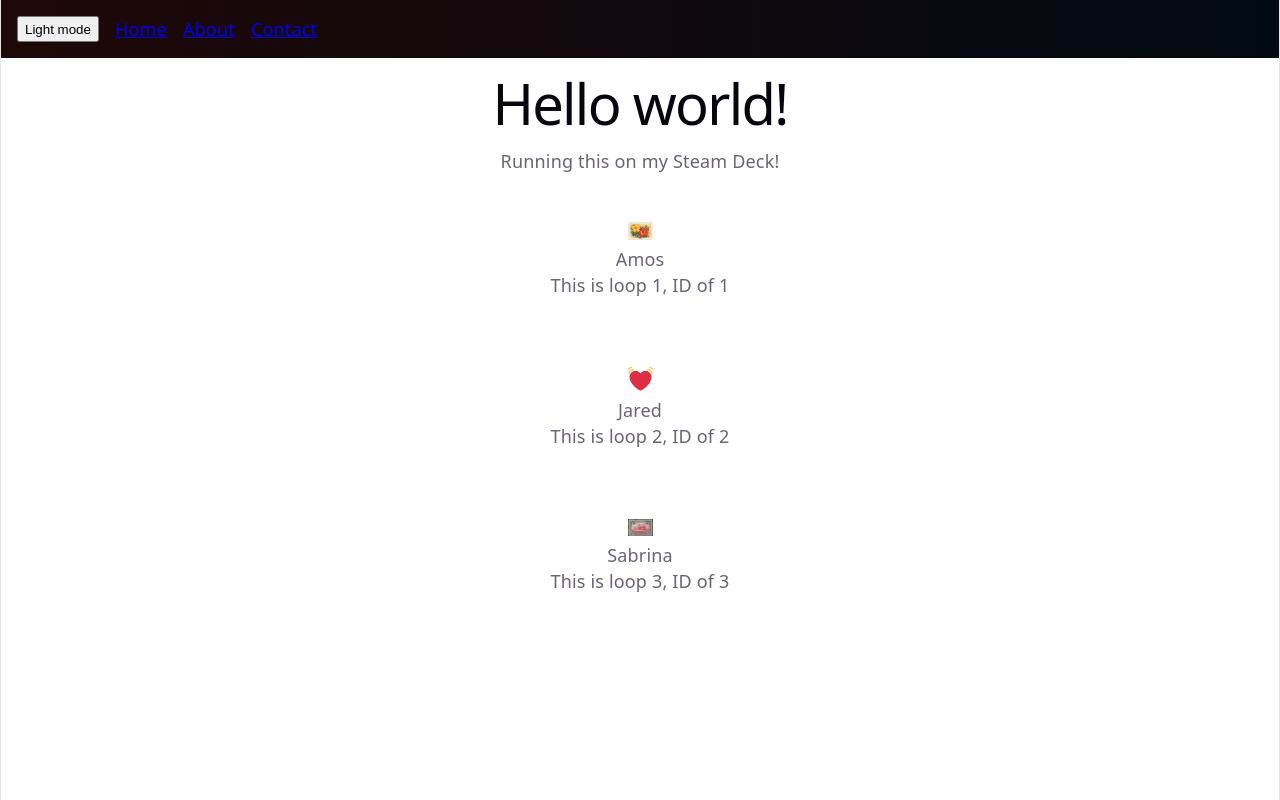
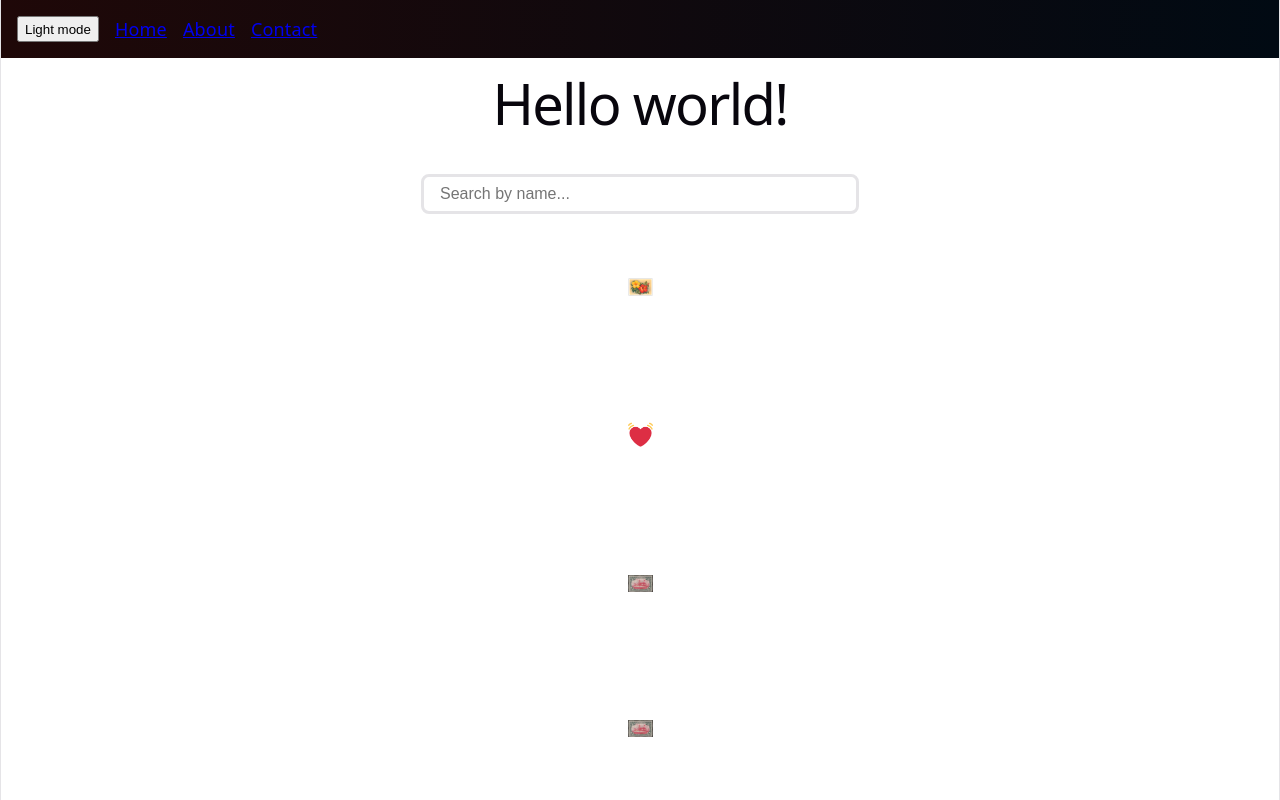
Before and after one commit to w9ne/learningReact, a React (Vite) app: page / in a window 1280 px wide. Shown: the top 800 px of the page. Built offline with nearby package versions, Linux system fonts and the light colour scheme.

Commit message:
Add search bar and filter logic

```diff
--- /dev/null
+++ b/src/components/SearchBar.jsx
@@ -0,0 +1,10 @@
+export default function SearchBar({ query, onChange }) {
+  return (
+    <input className="search-bar"
+      type="text" // text to enter in elemnt
+      placeholder="Search by name..."
+      value={query}
+      onChange={e => onChange(e.target.value)}
+    />
+  );
+}
--- a/src/context/ThemeContext.jsx
+++ b/src/context/ThemeContext.jsx
@@ -6,12 +6,10 @@ const themes = {
   light: {
     nav: 'linear-gradient(to right, #87b7ff, #fd8989)',
     background: '#ffffff0c',
-    text: '#111111',
   },
   dark: {
     nav: 'linear-gradient(to right, #1f0808, #010a13)',
     background: '#111111',
-    text: '#ffffff',
   },
 };
 
--- a/src/index.css
+++ b/src/index.css
@@ -1,5 +1,5 @@
 :root {
-  --text: #6b6375;
+  --text: #ffffff;
   --text-h: #08060d;
   --bg: #fff;
   --border: #e5e4e7;
@@ -73,6 +73,19 @@ h2 {
   color: var(--text-h);
 }
 
+.search-bar {
+  background: var(--bg);
+  color: var(--text);
+  border: 3px solid var(--border);
+  border-radius: 8px;
+  padding: 8px 16px;
+  font-size: 16px;
+  width: 100%;
+  max-width: 400px;
+  outline: none;
+  margin-bottom: 16px;
+}
+
 h1 {
   font-size: 56px;
   letter-spacing: -1.68px;
--- a/src/pages/Home.jsx
+++ b/src/pages/Home.jsx
@@ -1,17 +1,77 @@
+import { useState } from 'react';
 import ProfileCard from '../components/ProfileCard';
+import SearchBar from '../components/SearchBar';
 
 const profiles = [
   { id: 1, name: "Amos", imageUrl: "/images/flower.jpg", description: "This is loop 1, ID of 1" },
   { id: 2, name: "Jared", imageUrl: "/images/avatar.png", description: "This is loop 2, ID of 2" },
-  { id: 3, name: "Sabrina", imageUrl: "/images/stamp.jpg", description: "This is loop 3, ID of 3" }
+  { id: 3, name: "Sabrina", imageUrl: "/images/stamp.jpg", description: "This is loop 3, ID of 3" },
+  { id: 4, name: "Liam Carter", imageUrl: "/images/stamp.jpg", description: "This is loop 4, ID of 4" },
+  { id: 5, name: "Noah Bennett", imageUrl: "/images/stamp.jpg", description: "This is loop 5, ID of 5" },
+  { id: 6, name: "Emma Collins", imageUrl: "/images/stamp.jpg", description: "This is loop 6, ID of 6" },
+  { id: 7, name: "Olivia Reyes", imageUrl: "/images/stamp.jpg", description: "This is loop 7, ID of 7" },
+  { id: 8, name: "Ethan Brooks", imageUrl: "/images/stamp.jpg", description: "This is loop 8, ID of 8" },
+  { id: 9, name: "Ava Mitchell", imageUrl: "/images/stamp.jpg", description: "This is loop 9, ID of 9" },
+  { id: 10, name: "Mason Rivera", imageUrl: "/images/stamp.jpg", description: "This is loop 10, ID of 10" },
+  { id: 11, name: "Sophia Nguyen", imageUrl: "/images/stamp.jpg", description: "This is loop 11, ID of 11" },
+  { id: 12, name: "James Parker", imageUrl: "/images/stamp.jpg", description: "This is loop 12, ID of 12" },
+  { id: 13, name: "Isabella Kim", imageUrl: "/images/stamp.jpg", description: "This is loop 13, ID of 13" },
+  { id: 14, name: "Lucas Thompson", imageUrl: "/images/stamp.jpg", description: "This is loop 14, ID of 14" },
+  { id: 15, name: "Mia Johnson", imageUrl: "/images/stamp.jpg", description: "This is loop 15, ID of 15" },
+  { id: 16, name: "Benjamin Lee", imageUrl: "/images/stamp.jpg", description: "This is loop 16, ID of 16" },
+  { id: 17, name: "Charlotte Davis", imageUrl: "/images/stamp.jpg", description: "This is loop 17, ID of 17" },
+  { id: 18, name: "Henry Wilson", imageUrl: "/images/stamp.jpg", description: "This is loop 18, ID of 18" },
+  { id: 19, name: "Amelia Scott", imageUrl: "/images/stamp.jpg", description: "This is loop 19, ID of 19" },
+  { id: 20, name: "Alexander Moore", imageUrl: "/images/stamp.jpg", description: "This is loop 20, ID of 20" },
+  { id: 21, name: "Harper Adams", imageUrl: "/images/stamp.jpg", description: "This is loop 21, ID of 21" },
+  { id: 22, name: "Daniel Clark", imageUrl: "/images/stamp.jpg", description: "This is loop 22, ID of 22" },
+  { id: 23, name: "Evelyn Lewis", imageUrl: "/images/stamp.jpg", description: "This is loop 23, ID of 23" },
+  { id: 24, name: "Matthew Walker", imageUrl: "/images/stamp.jpg", description: "This is loop 24, ID of 24" },
+  { id: 25, name: "Abigail Hall", imageUrl: "/images/stamp.jpg", description: "This is loop 25, ID of 25" },
+  { id: 26, name: "David Allen", imageUrl: "/images/stamp.jpg", description: "This is loop 26, ID of 26" },
+  { id: 27, name: "Emily Young", imageUrl: "/images/stamp.jpg", description: "This is loop 27, ID of 27" },
+  { id: 28, name: "Michael Hernandez", imageUrl: "/images/stamp.jpg", description: "This is loop 28, ID of 28" },
+  { id: 29, name: "Ella King", imageUrl: "/images/stamp.jpg", description: "This is loop 29, ID of 29" },
+  { id: 30, name: "Logan Wright", imageUrl: "/images/stamp.jpg", description: "This is loop 30, ID of 30" },
+  { id: 31, name: "Grace Lopez", imageUrl: "/images/stamp.jpg", description: "This is loop 31, ID of 31" },
+  { id: 32, name: "Samuel Hill", imageUrl: "/images/stamp.jpg", description: "This is loop 32, ID of 32" },
+  { id: 33, name: "Chloe Green", imageUrl: "/images/stamp.jpg", description: "This is loop 33, ID of 33" },
+  { id: 34, name: "Jack Baker", imageUrl: "/images/stamp.jpg", description: "This is loop 34, ID of 34" },
+  { id: 35, name: "Lily Nelson", imageUrl: "/images/stamp.jpg", description: "This is loop 35, ID of 35" },
+  { id: 36, name: "Owen Carter", imageUrl: "/images/stamp.jpg", description: "This is loop 36, ID of 36" },
+  { id: 37, name: "Zoe Mitchell", imageUrl: "/images/stamp.jpg", description: "This is loop 37, ID of 37" },
+  { id: 38, name: "Ryan Perez", imageUrl: "/images/stamp.jpg", description: "This is loop 38, ID of 38" },
+  { id: 39, name: "Hannah Roberts", imageUrl: "/images/stamp.jpg", description: "This is loop 39, ID of 39" },
+  { id: 40, name: "Nathan Turner", imageUrl: "/images/stamp.jpg", description: "This is loop 40, ID of 40" },
+  { id: 41, name: "Victoria Phillips", imageUrl: "/images/stamp.jpg", description: "This is loop 41, ID of 41" },
+  { id: 42, name: "Caleb Campbell", imageUrl: "/images/stamp.jpg", description: "This is loop 42, ID of 42" },
+  { id: 43, name: "Layla Parker", imageUrl: "/images/stamp.jpg", description: "This is loop 43, ID of 43" },
+  { id: 44, name: "Isaac Evans", imageUrl: "/images/stamp.jpg", description: "This is loop 44, ID of 44" },
+  { id: 45, name: "Nora Edwards", imageUrl: "/images/stamp.jpg", description: "This is loop 45, ID of 45" },
+  { id: 46, name: "Julian Collins", imageUrl: "/images/stamp.jpg", description: "This is loop 46, ID of 46" },
+  { id: 47, name: "Aria Stewart", imageUrl: "/images/stamp.jpg", description: "This is loop 47, ID of 47" },
+  { id: 48, name: "Leo Sanchez", imageUrl: "/images/stamp.jpg", description: "This is loop 48, ID of 48" },
+  { id: 49, name: "Stella Morris", imageUrl: "/images/stamp.jpg", description: "This is loop 49, ID of 49" },
+  { id: 50, name: "Adam Reed", imageUrl: "/images/stamp.jpg", description: "This is loop 50, ID of 50" },
+  { id: 51, name: "Ruby Cook", imageUrl: "/images/stamp.jpg", description: "This is loop 51, ID of 51" },
+  { id: 52, name: "Dylan Morgan", imageUrl: "/images/stamp.jpg", description: "This is loop 52, ID of 52" },
+  { id: 53, name: "Nina Bailey", imageUrl: "/images/stamp.jpg", description: "This is loop 53, ID of 53" }
 ];
 
 function Home() {
+
+  //search func
+  const [query, setQuery] = useState('');
+  const filtered = profiles.filter(person =>
+    person.name.toLowerCase().includes(query.toLowerCase())
+  );
+
   return (
     <div>
       <h1>Hello world!</h1>
       <p>Running this on my Steam Deck!</p>
-      {profiles.map(person => (
+      <SearchBar query={query} onChange={setQuery} />
+      {filtered.map(person => (
         <ProfileCard
           key={person.id}
           name={person.name}
@@ -23,4 +83,5 @@ function Home() {
   );
 }
 
+
 export default Home;
```
